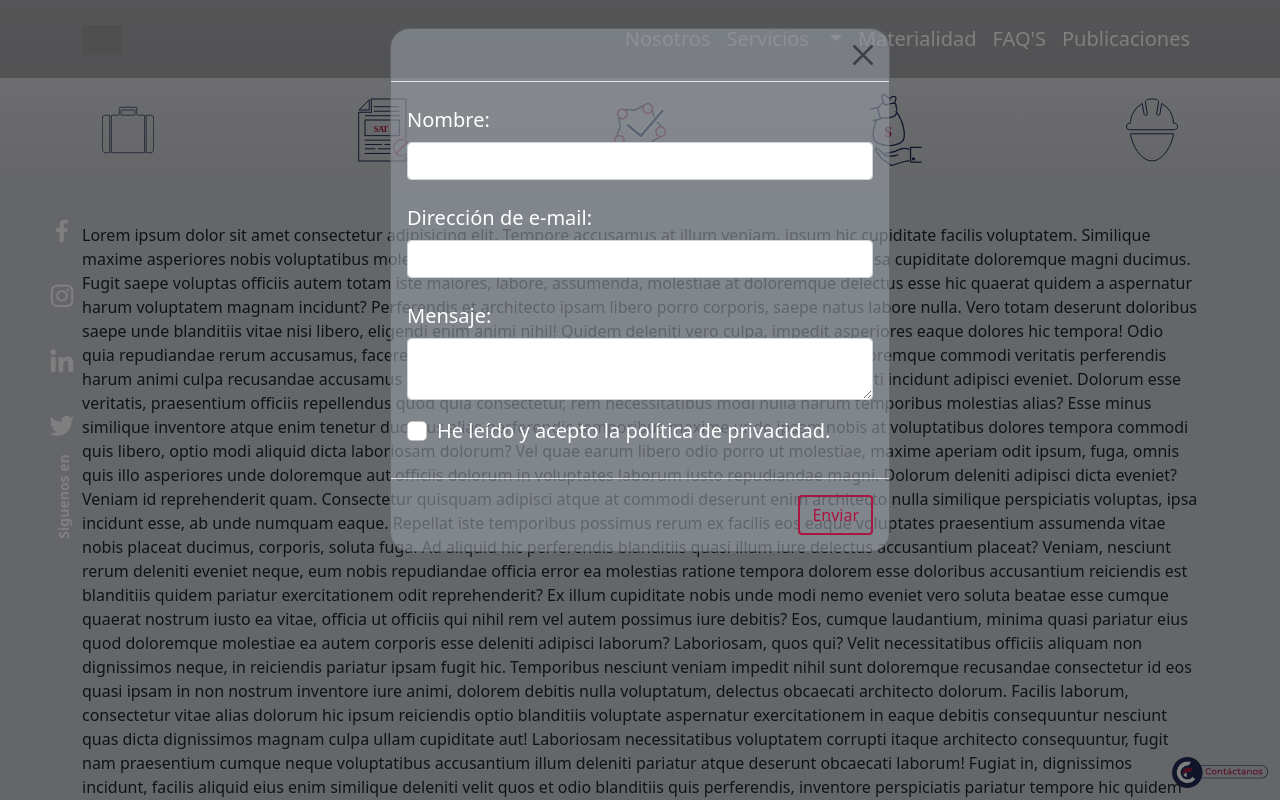
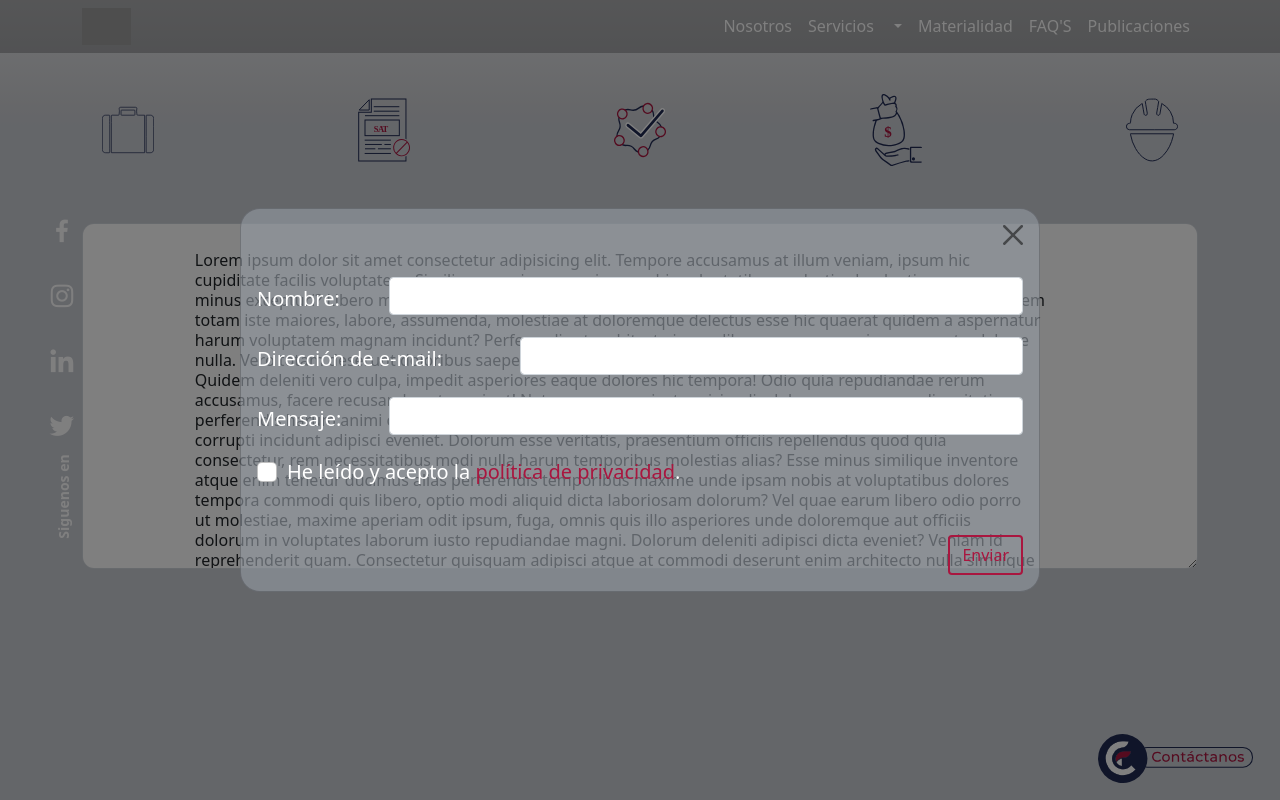
Before and after one commit to HugoTranquilino/citere, a CodeIgniter app: page /database/index.php/citere/Faqs in a window 1280 px wide, after a click that opens the changed part. Run offline with CodeIgniter, Linux system fonts and the light colour scheme; some libraries are stand-ins or nearby versions; grey boxes are pictures that could not be loaded.

Commit message:
termina el dia jueves

```diff
--- a/application/config/config.php
+++ b/application/config/config.php
@@ -24,9 +24,9 @@
 |
 */
 // dev
-$config['base_url'] = (isset($_SERVER['HTTPS'])?"https://":"http://").$_SERVER['HTTP_HOST'].'/citere'.'/';
+// $config['base_url'] = (isset($_SERVER['HTTPS'])?"https://":"http://").$_SERVER['HTTP_HOST'].'/citere'.'/';
 // production
-// $config['base_url'] = (isset($_SERVER['HTTPS'])?"https://":"http://").$_SERVER['HTTP_HOST'].'/';
+$config['base_url'] = (isset($_SERVER['HTTPS'])?"https://":"http://").$_SERVER['HTTP_HOST'].'/';
 /*
 |--------------------------------------------------------------------------
 | Index File
--- a/application/views/faqs_v.php
+++ b/application/views/faqs_v.php
@@ -7,7 +7,8 @@
 		<img src="<?php echo base_url();?>assets/icons/laboral-icon.svg" alt="" class="icons-faqs">
 	</div>
 	<div class="faqs-content">
-		<p>
+		<div class="form-floating">
+			<textarea class="form-control" placeholder="Leave a comment here" id="floatingTextarea2">
 			Lorem ipsum dolor sit amet consectetur adipisicing elit. Tempore accusamus at illum veniam, ipsum hic
 			cupiditate facilis voluptatem. Similique maxime asperiores nobis voluptatibus molestias laudantium cumque
 			minus excepturi? Libero magnam ipsa cupiditate doloremque magni ducimus. Fugit saepe voluptas officiis autem
@@ -45,6 +46,7 @@
 			Quidem facere atque totam consequatur, deserunt nesciunt eligendi porro doloremque. Autem eos, illo porro,
 			ducimus architecto nulla quibusdam nostrum libero ratione maxime quam nam omnis corrupti quas. Expedita est
 			quibusdam maxime sint excepturi enim aut?
-		</p>
+			</textarea>
+		</div>
 	</div>
 </div>
--- a/application/views/template.php
+++ b/application/views/template.php
@@ -42,9 +42,8 @@
 								href="<?php echo base_url();?>index.php/Citere/services">Servicios</a>
 						</li>
 						<li class="nav-item dropdown">
-							<a class="nav-link text-white dropdown-toggle"
-								href="#" id="navbarDropdown"
-								role="button" data-bs-toggle="dropdown" aria-expanded="false">
+							<a class="nav-link text-white dropdown-toggle" href="#" id="navbarDropdown" role="button"
+								data-bs-toggle="dropdown" aria-expanded="false">
 							</a>
 							<ul class="dropdown-menu" aria-labelledby="navbarDropdown">
 								<li><a class="dropdown-item" href="#">Asesoria Fiscal Contable</a></li>
@@ -85,17 +84,17 @@
 				</li>
 				<li>
 					<a class="icon-instagram" href="http://" target="_blank">
-						<i class='bx bxl-instagram' ></i>
+						<i class='bx bxl-instagram'></i>
 					</a>
 				</li>
 				<li>
 					<a class="icon-linkedin" href="http://" target="_blank">
-						<i class='bx bxl-linkedin' ></i>
+						<i class='bx bxl-linkedin'></i>
 					</a>
 				</li>
 				<li>
 					<a class="icon-twitter" href="http://" target="_blank">
-						<i class='bx bxl-twitter' ></i>
+						<i class='bx bxl-twitter'></i>
 					</a>
 				</li>
 				<li>
@@ -111,30 +110,36 @@
 		<img class="contact" class="btn btn-primary" data-bs-toggle="modal" data-bs-target="#exampleModal"
 			src="<?php echo base_url();?>assets/icons/contacto.svg" alt="">
 		<div class="modal fade" id="exampleModal" tabindex="-1" aria-labelledby="exampleModalLabel" aria-hidden="true">
-			<div class="modal-dialog">
+			<div class="modal-dialog modal-lg modal-dialog-centered">
 				<div class="modal-content">
 					<div class="modal-header">
 						<button type="button" class="btn-close" data-bs-dismiss="modal" aria-label="Close"></button>
 					</div>
 					<div class="modal-body">
 						<form>
-							<div class="mb-3">
-								<label for="name" class="col-form-label">Nombre:</label>
-								<input type="text" class="form-control" id="name">
+							<div class="mb-3 row">
+								<label for="name" class="col-sm-2 col-form-label">Nombre:</label>
+								<div class="col-sm-10">
+									<input type="text" class="form-control" id="name">
+								</div>
 							</div>
-							<div class="mb-3">
-								<label for="email" class="col-form-label">Dirección de e-mail:</label>
-								<input type="text" class="form-control" id="email">
+							<div class="mb-3 row">
+								<label for="email" class="col-sm-4 col-form-label">Dirección de e-mail:</label>
+								<div class="col-sm-8">
+									<input type="email" class="form-control" id="email">
+								</div>
 							</div>
-							<div class="mb-3">
-								<label for="message" class="col-form-label">Mensaje:</label>
-								<textarea class="form-control" id="message"></textarea>
+							<div class="mb-3 row">
+								<label for="message" class="col-sm-2 col-form-label">Mensaje:</label>
+								<div class="col-sm-10">
+									<input type="text" class="form-control" id="message">
+								</div>
 							</div>
 							<div class="mb-3">
 								<div class="form-check">
 									<input class="form-check-input" type="checkbox" value="" id="privacy">
 									<label class="form-check-label" for="privacy">
-										He leído y acepto la política de privacidad.
+										He leído y acepto la <a href="#">política de privacidad</a>.
 									</label>
 								</div>
 							</div>
--- a/assets/css/main.css
+++ b/assets/css/main.css
@@ -20,12 +20,16 @@
 }
 
 .logo {
-	width: 40px;
+	width: 49px;
 }
 
 .navbar.fixed-top.navbar-expand-lg.navbar-dark.p-md-3 {
-	font-size: 20px;
+	/* font-size: 20px; */
 	background: #2828284d;
+}
+
+.p-md-3 {
+	padding: 3px !important;
 }
 
 .nav-link.text-white:hover {
@@ -112,6 +116,7 @@
 	font-size: 30px;
 }
 
+/*
 .bxl-facebook:hover {
 	color: var(--facebook);
 	padding: 3px;
@@ -139,15 +144,13 @@
 	padding: 3px;
 	border-radius: 7px;
 	border: var(--linkedin) solid 1px;
+} */
+
+
+.hero-social-media ul li a:hover {
+	color: var(--r_principal);
+	/* padding: 3px; */
 }
-
-/*
-.hero-social-media ul li a {
-    color: #fff;
-    font-size: 24px;
-    margin: 1px 0px 1px 21px;
-    padding: 0px;
-} */
 
 /* .hero-social-media .icon-facebook:hover {background:blue;} */
 
@@ -174,6 +177,14 @@
 
 /* ----------------------- */
 /*        Contact         */
+.modal-header {
+	border-bottom: none;
+}
+
+.modal-footer {
+	border-top: none;
+}
+
 .modal-content {
 	background: #969ca498;
 	border-radius: 20px;
@@ -190,7 +201,9 @@
 	position: fixed;
 	bottom: 0;
 	right: 0;
-	width: 120px;
+	/* width: 120px; */
+	width: 14%;
+	margin: 0px 15px 5px 0px;
 }
 
 .btn-message {
@@ -198,34 +211,34 @@
 	color: var(--r_principal);
 }
 
+.btn-message:hover {
+	color: white;
+	background: var(--r_principal);
+}
+
+.btn-check:focus+.btn,
+.btn:focus {
+	outline: 0;
+	box-shadow: 0 0 0 .25rem rgba(240, 240, 240, 0.25);
+}
+
+.modal-body a {
+	text-decoration: none;
+	color: var(--r_principal);
+}
 
 /* ========== Nosotros ============== */
 .p-secction {
-	width: 100%;
-	/* height: 100vh; */
-	background-image: url('../img/p-4.jpg');
-	background-position: center;
-	background-size: cover;
-	background-repeat: no-repeat;
-	/* background-attachment: fixed; */
-	display: flex;
-	position: absolute;
-	/* position: fixed; */
+    /* height: 450px; */
+    /* background-image: url('../img/p-4.jpg'); */
+	background-image: url('../img/chica.png');
+    background-attachment: fixed;
+    background-size: cover;
+    background-position: center;
 }
 
-/* .p-secction{
-    width: 40%;
-    height: 100vh;
-    background-image: url('../img/chica.jpg');
-    background-position: center;
-    background-size: cover;
-    background-repeat: no-repeat;
-    display: flex;
-    position: fixed;
-} */
 .text-secction {
 	z-index: 5;
-	/* position: fixed; */
 }
 
 .text-secction-info {
@@ -245,11 +258,44 @@
 	margin-top: 80px;
 }
 
+/* .c1{
+	width: 100px;
+	background-image: url('../img/c1.png');
+} */
+
+/* .c1::after {
+	background-image: url("../img/c1.png");
+} */
+
+/* .accordion-button:not(.collapsed)::after {
+	background-image: url("../icons/m2.svg");
+	transform: rotate(360deg);
+	left: -4px;
+} */
+
+
+.c2 {
+    margin: 0px 0px 11px -52px;
+}
+
+.c3 {
+    margin: -75px -0px 0px 198px;
+}
+
+.c4 {
+    margin: -277px 0px 0px -16px;
+}
+
 /* =============== Services ================ */
 
 /* ============= Materialidad ================= */
 .materialidad {
 	margin: 10% 2%;
+}
+
+.materialidad img{
+	width: 100%;
+	margin: 13px 0px 21px 69px;
 }
 
 .materialidad-content {
@@ -282,7 +328,6 @@
 
 .accordion-button::after {
 	background-image: url("../icons/m1.svg");
-	/* new */
 	position: absolute;
 	left: -6px;
 }
@@ -316,18 +361,18 @@
 	margin: 14% 0px 0px 20%;
 }
 
-.num-info{
+.num-info {
 	color: var(--r_principal);
 	font-size: 60px;
 }
 
-.content-info p{
+.content-info p {
 	font-size: 15px;
 	color: var(--g_primario);
 }
 
 /* =============== Faq's =================== */
-.faqs{
+.faqs {
 	/* margin:6% 0px 3% 0px; */
 	margin: -11% 0px 3% 0px;
 	position: fixed;
@@ -337,19 +382,25 @@
 	/* background: orange; */
 }
 
-.icons-faqs{
+.icons-faqs {
 	width: 6%;
 	margin: 12px 7%;
 }
 
-.icons-faqs:hover{
+.icons-faqs:hover {
 	padding: 1px;
 	transition: ease-out 2s;
 }
 
-.faqs-content{
+.faqs-content {
 	/* margin: 12% 0px 2% 0px; */
 	margin: 20% 0px 2% 0px;
+}
+
+.faqs-content textarea{
+	height: 346px !important;
+	border-radius: 12px;
+	text-align: justify;
 }
 
 /* ========== Publicaciones =============== */
```
Also changed, not shown: application/views/nosotros_v.php (+8 -1 lines), assets/img/c1.png (added), assets/img/c2.png (added), assets/img/c3.png (added), assets/img/c4.png (added), assets/img/chica.png (added), assets/img/circulo.png (added).
